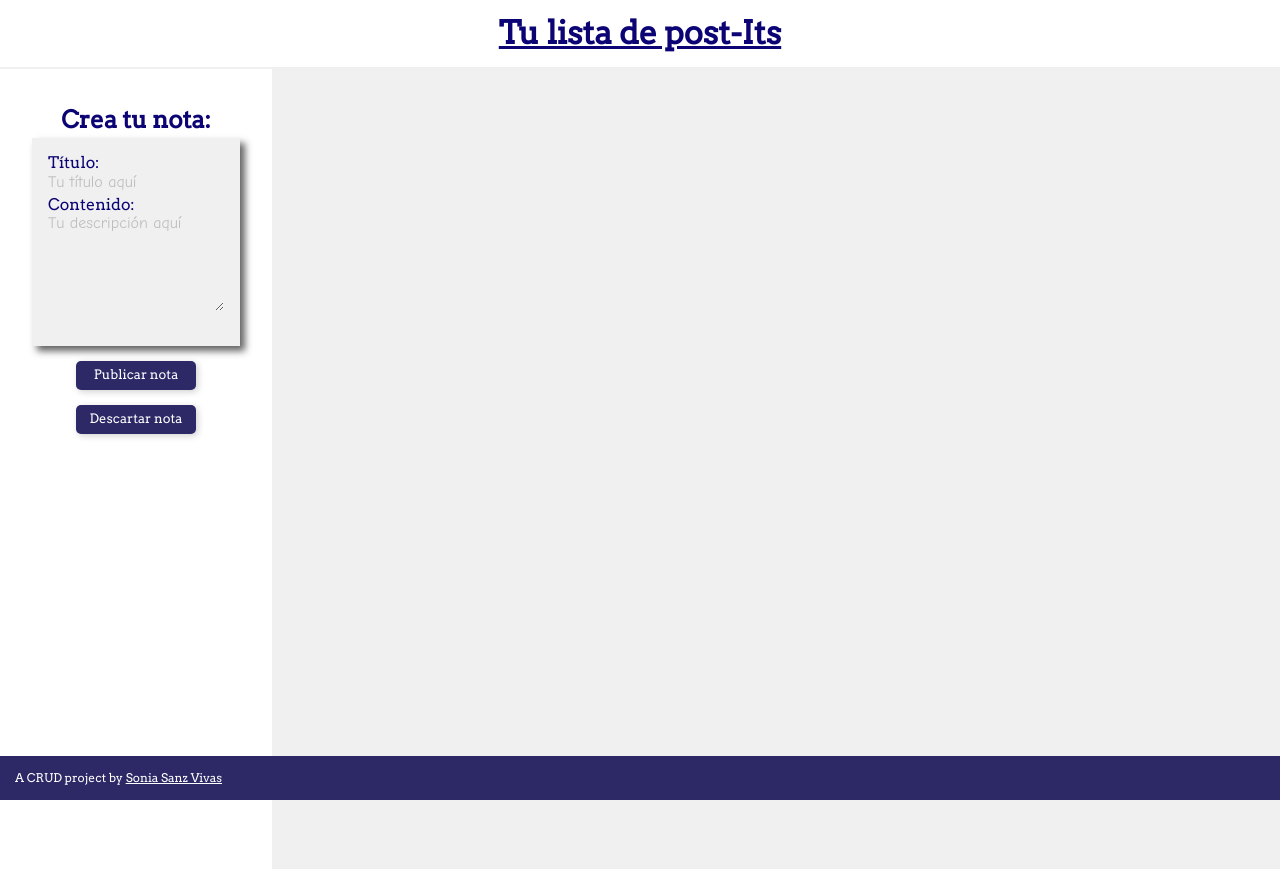
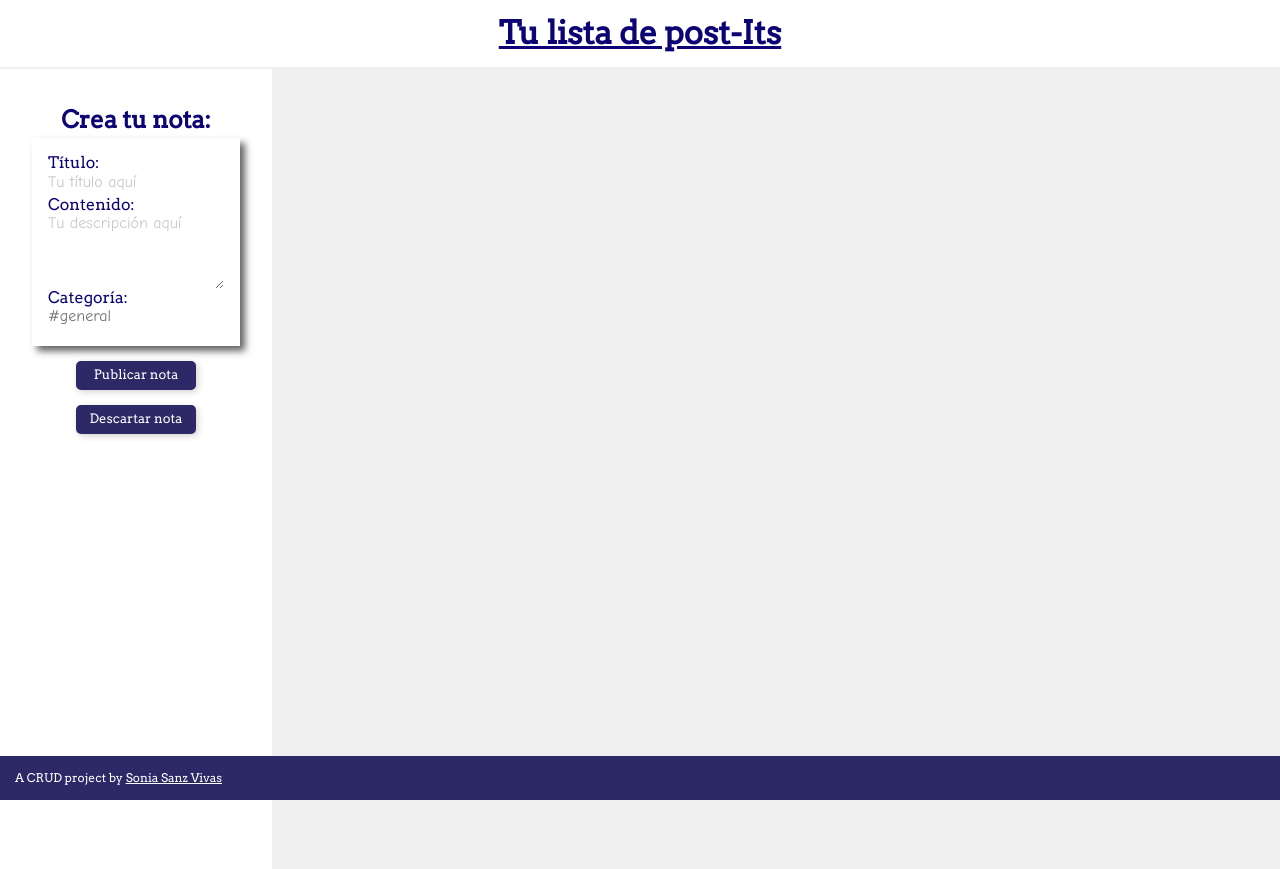
Before and after one commit to Sonia-SV/crud-notes, a React (Create React App) app: page / in a window 1280 px wide. Built offline with nearby package versions, Linux system fonts and the light colour scheme.

Commit message:
Add theme selector

```diff
--- a/src/components/App.js
+++ b/src/components/App.js
@@ -1,14 +1,20 @@
 import React, { useState, useEffect } from 'react';
-import NotesPost from './notesForm/NotesPost';
+import Aside from './menu/Aside';
 import NotesList from './notes/NotesList';
 import './App.scss';
 
 const App = () => {
   const [allNotes, setAllNotes] = useState([]);
-  const [newNote, setNewNote] = useState({ title: '', content: '', id: 0 });
+  const [newNote, setNewNote] = useState({ title: '', content: '', theme: 'general', id: 0 });
   const [newId, setNewId] = useState(1);
   const [isEditing, setIsEditing] = useState(false);
   const [editingIndex, setEditingIndex] = useState('');
+  const [allThemes, setAllThemes] = useState([
+    { name: 'general', color: '#f8d613' },
+    { name: 'trabajo', color: '#65eafc' },
+    { name: 'personal', color: '#f601aa' },
+    { name: 'urgente', color: '#ff950a' },
+  ]);
 
   useEffect(() => {
     const data = JSON.parse(localStorage.getItem('notes'));
@@ -33,11 +39,12 @@ const App = () => {
     const updatingNote = allNotes;
     updatingNote[editingIndex].title = newNote.title;
     updatingNote[editingIndex].content = newNote.content;
+    updatingNote[editingIndex].theme = newNote.theme;
     setAllNotes(updatingNote);
   };
 
   const resetPostNote = () => {
-    setNewNote({ ...newNote, title: '', content: '' });
+    setNewNote({ ...newNote, title: '', content: '', theme: 'general' });
     setIsEditing(false);
   };
 
@@ -45,7 +52,6 @@ const App = () => {
     setAllNotes([]);
     setNewId(1);
   };
-
   const handleInputNote = (name, value) => {
     if (allNotes.length === 0) {
       setNewId(1);
@@ -65,22 +71,37 @@ const App = () => {
     setEditingIndex(index);
   };
 
+  const handleUserColors = (ev) => {
+    // const newColors = colors;
+    // newColors[ev.target.name] = ev.target.value;
+    // setColors(newColors);
+  };
+
   return (
     <>
       <header className="header">
         <h1 className="header__title">Tu lista de post-Its</h1>
       </header>
       <main className="main">
-        <NotesPost
+        <Aside
           handleCreateNewNote={handleCreateNewNote}
           handleUpdateNote={handleUpdateNote}
           handleInputNote={handleInputNote}
           newNote={newNote}
           isEditing={isEditing}
           resetPostNote={resetPostNote}
+          handleUserColors={handleUserColors}
+          allThemes={allThemes}
         />
 
-        <NotesList notes={allNotes} handleDelete={handleDelete} handleEdit={handleEdit} newNote={newNote} deleteAllNotes={deleteAllNotes} />
+        <NotesList
+          notes={allNotes}
+          handleDelete={handleDelete}
+          handleEdit={handleEdit}
+          newNote={newNote}
+          deleteAllNotes={deleteAllNotes}
+          allThemes={allThemes}
+        />
       </main>
       <footer className="footer">
         <p>
--- a/src/components/App.scss
+++ b/src/components/App.scss
@@ -10,7 +10,6 @@ body {
   font-family: $header-font;
 }
 .header {
-  background-color: $aside-color;
   z-index: 2;
   &__title {
     padding: 15px;
@@ -18,7 +17,7 @@ body {
     text-align: center;
   }
   @include tablet {
-    border-bottom: solid 2px $background-color;
+    border-bottom: solid 2px $board-color;
   }
 }
 
--- /dev/null
+++ b/src/components/menu/Aside.js
@@ -0,0 +1,22 @@
+import React from 'react';
+import NotesColor from './NotesColor';
+import NotesPost from './NotesPost';
+import './aside.scss';
+
+const Aside = ({ handleCreateNewNote, handleUpdateNote, handleInputNote, newNote, isEditing, resetPostNote, allThemes, handleUserColors }) => {
+  return (
+    <aside className="aside">
+      <NotesPost
+        handleCreateNewNote={handleCreateNewNote}
+        handleUpdateNote={handleUpdateNote}
+        handleInputNote={handleInputNote}
+        newNote={newNote}
+        isEditing={isEditing}
+        allThemes={allThemes}
+        resetPostNote={resetPostNote}
+      />
+      {/* <NotesColor handleUserColors={handleUserColors} /> */}
+    </aside>
+  );
+};
+export default Aside;
--- /dev/null
+++ b/src/components/menu/NotesColor.js
@@ -0,0 +1,56 @@
+import React from 'react';
+
+const NotesColor = ({ colors, handleUserColors }) => {
+  const setUserColor = (ev) => {
+    handleUserColors(ev);
+  };
+  return (
+    <section>
+      <h3>Personaliza tus categorías por color:</h3>
+      <form className="aside__form__color">
+        <div className="aside__form__color__container">
+          <input
+            type="color"
+            name="0"
+            className="input-color"
+            // value={colors[0]}
+            onChange={setUserColor}
+          />
+          <input type="text" name="0" placeholder="ej. general" />
+        </div>
+        <div className="aside__form__color__container">
+          <input
+            type="color"
+            name="1"
+            className="input-color"
+            // value={colors[1]}
+            onChange={setUserColor}
+          />
+          <input type="text" name="1" placeholder="ej. trabajo" />
+        </div>
+        <div className="aside__form__color__container">
+          <input
+            type="color"
+            name="2"
+            className="input-color"
+            // value={colors[2]}
+            onChange={setUserColor}
+          />
+          <input type="text" name="2" placeholder="ej. personal" />
+        </div>
+        <div className="aside__form__color__container">
+          <input
+            type="color"
+            name="3"
+            className="input-color"
+            // value={colors[3]}
+            onChange={setUserColor}
+          />
+          <input type="text" name="3" placeholder="ej. urgente" />
+        </div>
+      </form>
+    </section>
+  );
+};
+
+export default NotesColor;
--- a/src/components/notesForm/NotesPost.js
+++ b/src/components/menu/NotesPost.js
@@ -1,11 +1,18 @@
 import React from 'react';
-import './notesPost.scss';
 
-const NotesPost = ({ handleCreateNewNote, handleUpdateNote, handleInputNote, newNote, isEditing, resetPostNote }) => {
+const NotesPost = ({ handleCreateNewNote, handleUpdateNote, handleInputNote, newNote, isEditing, resetPostNote, allThemes }) => {
   const handleInputChange = (ev) => {
     const { name, value } = ev.target;
     handleInputNote(name, value);
   };
+
+  const themesSelect = allThemes.map((theme, index) => {
+    return (
+      <option key={index} value={theme.name}>
+        #{theme.name}
+      </option>
+    );
+  });
 
   const handlePostNote = (ev) => {
     ev.preventDefault();
@@ -19,9 +26,9 @@ const NotesPost = ({ handleCreateNewNote, handleUpdateNote, handleInputNote, new
 
   return (
     <section>
-      <form onSubmit={handlePostNote} onReset={handleResetNote} className="form">
-        <h2 className="form__action">{isEditing ? 'Edita tu nota:' : 'Crea tu nota:'}</h2>
-        <div className="form__container">
+      <form onSubmit={handlePostNote} onReset={handleResetNote} className="aside__form">
+        <h2 className="aside__form__action">{isEditing ? 'Edita tu nota:' : 'Crea tu nota:'}</h2>
+        <div className="aside__form__container">
           <label htmlFor="title">Título:</label>
           <input value={newNote.title} required type="text" placeholder="Tu título aquí" maxLength="15" name="title" onChange={handleInputChange} />
           <label htmlFor="content">Contenido:</label>
@@ -34,8 +41,12 @@ const NotesPost = ({ handleCreateNewNote, handleUpdateNote, handleInputNote, new
             maxLength="90"
             onChange={handleInputChange}
           />
+          <label htmlFor="theme">Categoría:</label>
+          <select name="theme" onChange={handleInputChange} value={newNote.theme}>
+            {themesSelect}
+          </select>
         </div>
-        <div className="form__buttons">
+        <div className="aside__form__buttons">
           <button type="submit">{isEditing ? 'Actualizar nota' : 'Publicar nota'}</button>
           <button type="reset">{isEditing ? 'Descartar cambios' : 'Descartar nota'}</button>
         </div>
--- /dev/null
+++ b/src/components/menu/aside.scss
@@ -0,0 +1,82 @@
+@import '../../stylesheets/core/reset.scss';
+@import '../../stylesheets/core/variables.scss';
+@import '../../stylesheets/core/mixins.scss';
+
+.aside {
+  color: $font-color;
+  height: 100%;
+  &__form {
+    z-index: 0;
+    display: flex;
+    flex-direction: column;
+    align-items: center;
+    padding: 2em;
+    &__action {
+      margin: 5px;
+    }
+    &__container {
+      display: flex;
+      flex-direction: column;
+      background: $background-color;
+      height: 13em;
+      width: 13em;
+      padding: 1em;
+      @include box-shadow(5px, 5px, 7px, rgba(33, 33, 33, 0.7));
+      input,
+      textarea,
+      select {
+        width: 100%;
+        background-color: transparent;
+        border: none;
+        padding-bottom: 0.3em;
+        color: $font-color-secondary;
+        font-family: $main-font;
+        &::placeholder {
+          opacity: 0.4;
+        }
+      }
+      input {
+        overflow-wrap: break-word;
+      }
+    }
+    &__buttons {
+      display: flex;
+      flex-direction: column;
+      @include buttons($button-color, $light-color, 120px);
+    }
+  }
+
+  &__form__color {
+    display: flex;
+    flex-direction: column;
+    padding-bottom: 5px;
+    &__container {
+      border: 1px solid red;
+      input[type='color'] {
+        -webkit-appearance: none;
+        border: none;
+        width: 22px;
+        height: 22px;
+        &::-webkit-color-swatch-wrapper {
+          padding: 0;
+        }
+        &::-webkit-color-swatch {
+          border: none;
+        }
+      }
+
+      input[type='text'] {
+        -webkit-appearance: none;
+        border: none;
+        height: 22px;
+        &::placeholder {
+          padding-left: 5px;
+        }
+      }
+    }
+  }
+  @include tablet {
+    height: 100%;
+    min-height: 100vh;
+  }
+}
--- a/src/components/notes/NotesList.js
+++ b/src/components/notes/NotesList.js
@@ -2,7 +2,7 @@ import React from 'react';
 import NoteItem from './NoteItem';
 import './noteList.scss';
 
-const NotesList = ({ notes, handleDelete, handleEdit, newNote, deleteAllNotes }) => {
+const NotesList = ({ notes, handleDelete, handleEdit, newNote, deleteAllNotes, allThemes }) => {
   const singleNote = notes.map((note, index) => {
     return (
       <NoteItem
@@ -13,7 +13,9 @@ const NotesList = ({ notes, handleDelete, handleEdit, newNote, deleteAllNotes })
         handleDelete={handleDelete}
         handleEdit={handleEdit}
         index={index}
+        theme={note.theme}
         newNote={newNote}
+        allThemes={allThemes}
       />
     );
   });
--- a/src/components/notes/noteList.scss
+++ b/src/components/notes/noteList.scss
@@ -4,6 +4,7 @@
 
 .note__section {
   width: 100%;
+  background-color: $board-color;
   &__list {
     overflow: hidden;
     padding: 3em;
--- a/src/components/notesForm/notesPost.scss
+++ /dev/null
@@ -1,50 +0,0 @@
-@import '../../stylesheets/core/reset.scss';
-@import '../../stylesheets/core/variables.scss';
-@import '../../stylesheets/core/mixins.scss';
-.form {
-  z-index: 0;
-  background-color: $aside-color;
-  color: black;
-  display: flex;
-  flex-direction: column;
-  align-items: center;
-  color: $font-color;
-  padding: 2em;
-  &__action {
-    margin: 5px;
-  }
-  &__container {
-    display: flex;
-    flex-direction: column;
-    background: $background-color;
-    height: 13em;
-    width: 13em;
-    padding: 1em;
-    @include box-shadow(5px, 5px, 7px, rgba(33, 33, 33, 0.7));
-    input,
-    textarea {
-      width: 100%;
-      background-color: transparent;
-      border: none;
-      padding-bottom: 0.3em;
-      color: $font-color-secondary;
-      font-family: $main-font;
-      &::placeholder {
-        opacity: 0.4;
-      }
-    }
-    input {
-      overflow-wrap: break-word;
-    }
-  }
-  &__buttons {
-    display: flex;
-    flex-direction: column;
-    @include buttons($button-color, $light-color, 120px);
-  }
-
-  @include tablet {
-    height: 100%;
-    min-height: 100vh;
-  }
-}
--- a/src/stylesheets/core/variables.scss
+++ b/src/stylesheets/core/variables.scss
@@ -3,8 +3,8 @@ $header-font: 'Arvo', serif;
 $main-font: 'Comic Neue', cursive;
 
 //UI COLOR
-$background-color: #f0f0f0;
-$aside-color: #fff;
+$background-color: #fff;
+$board-color: #f0f0f0;
 $main-color: #f8d613;
 $light-color: #fff;
 $font-color: #0c0474;
```
Also changed, not shown: src/components/notes/NoteItem.js (+7 -4 lines), src/components/notes/noteItem.scss (+9 -1 lines).
